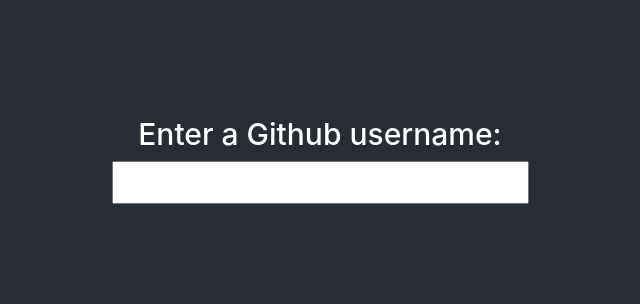
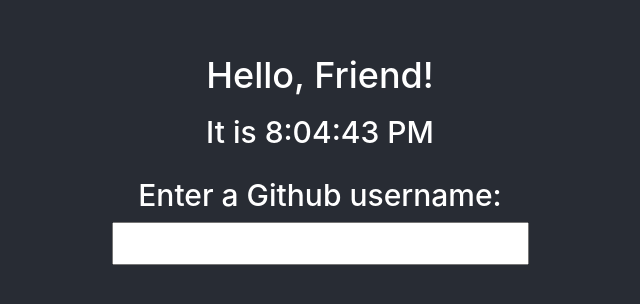
Before and after one commit to kkterai/learn-react-hooks, a React (Create React App) app in the folder class-implementation/: page / in a window 1280 px wide. Shown: the part 202-506 px from the top of the page, without its empty margins (320-960 px from the left). Built offline with nearby package versions, Linux system fonts and the light colour scheme.

Commit message:
Add Clock class component to App

```diff
--- a/class-implementation/src/App.js
+++ b/class-implementation/src/App.js
@@ -1,5 +1,6 @@
 import React, { Component } from 'react';
 import Data from './Data'
+import Clock from './Clock'
 import './App.css';
 
 class App extends Component {
@@ -30,6 +31,7 @@
   render() {
     return (
       <div className="App">
+          <Clock/>
            <form onSubmit={event => this.handleSubmit(event)}>
               <h2>Enter a Github username:</h2>
               <input type="text" name="githubUsername" onChange={event => this.handleUsernameChange(event)} value={this.state.githubUsername} />
```
